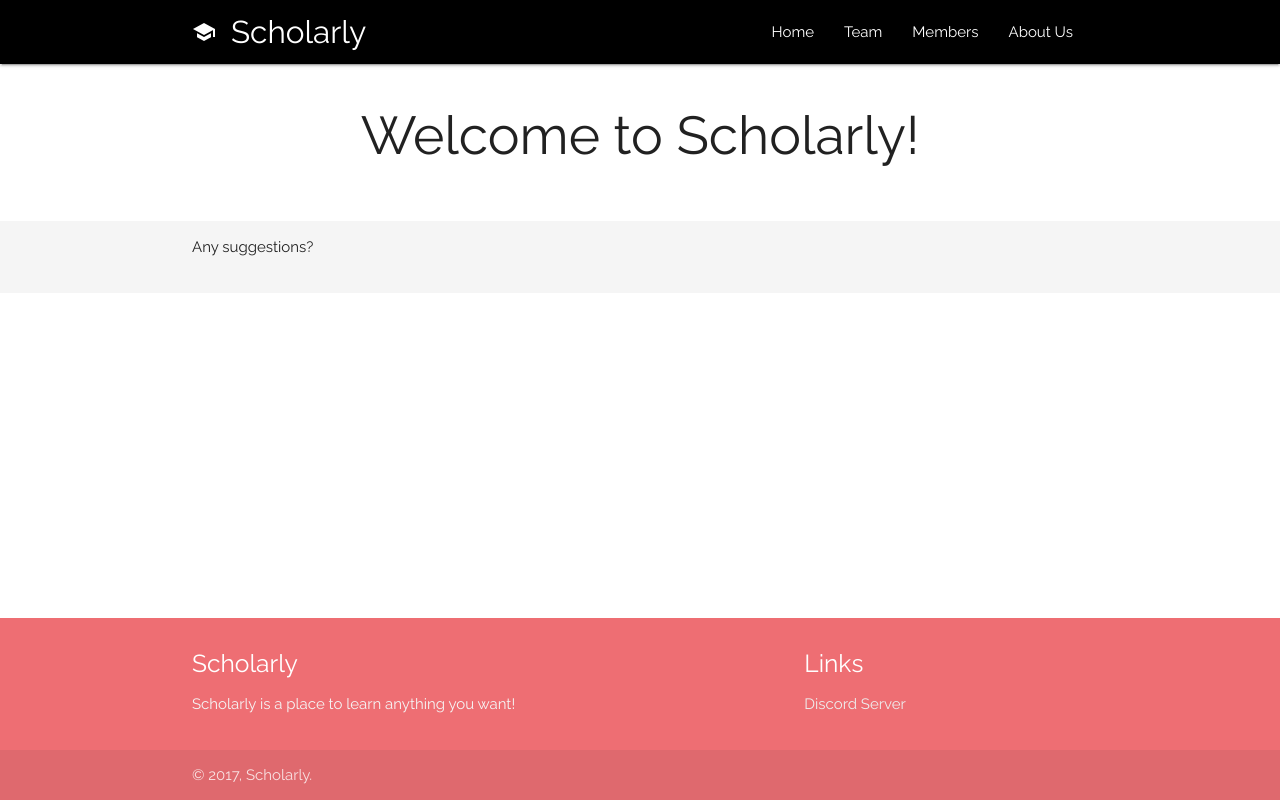
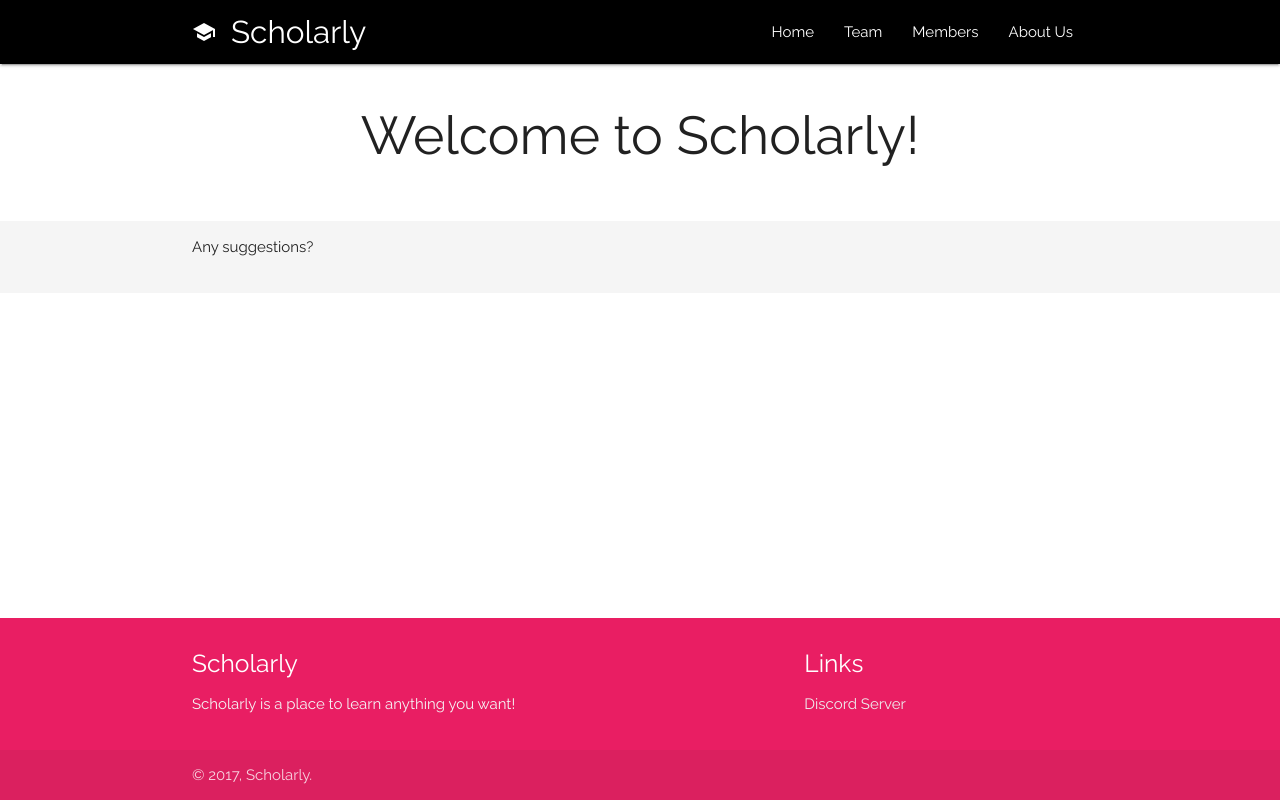
Before and after one commit to nikedia/ScholarlyWeb, an Angular app: page / in a window 1280 px wide. Built offline with nearby package versions, Linux system fonts and the light colour scheme.

Commit message:
Fixed footer color

```diff
--- a/src/app/footer/footer.component.html
+++ b/src/app/footer/footer.component.html
@@ -1,4 +1,4 @@
-<footer class="page-footer">
+<footer class="page-footer pink">
   <div class="container">
     <div class="row">
       <div class="col l6 s12">
```
